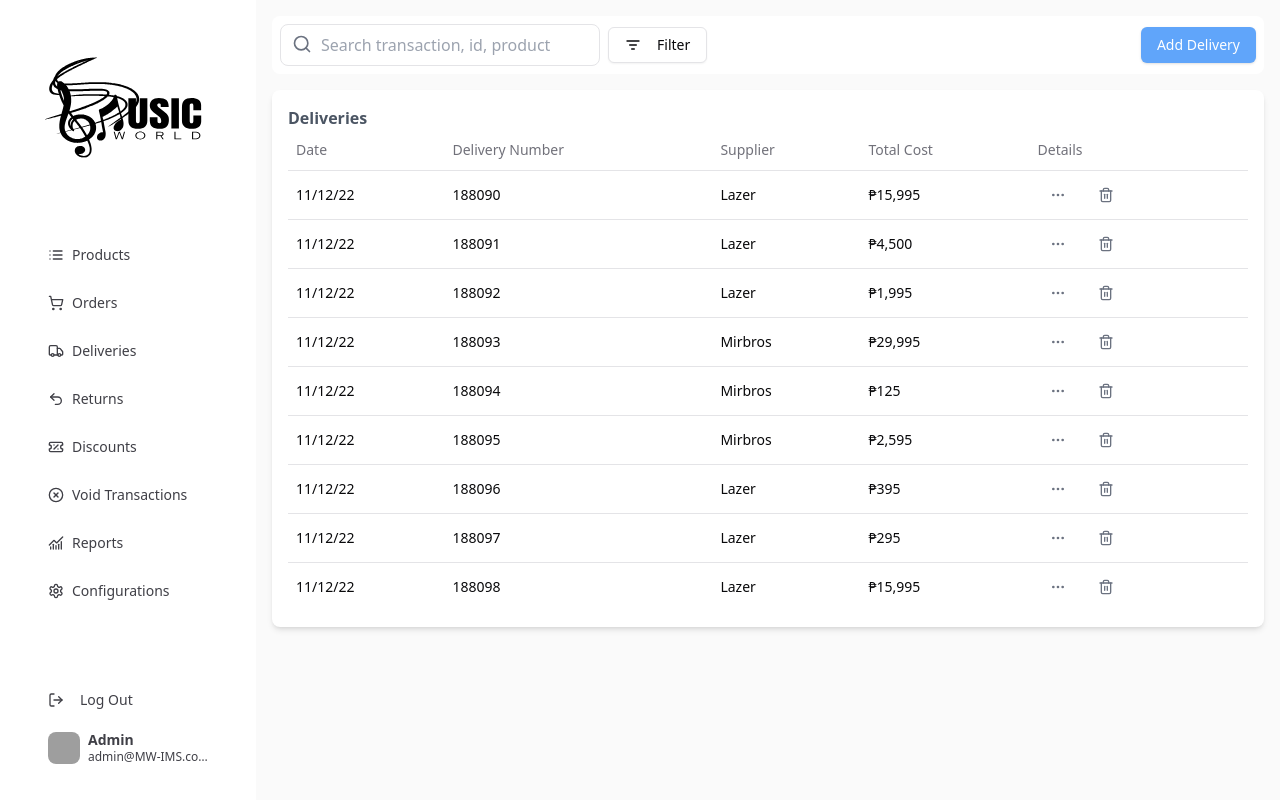
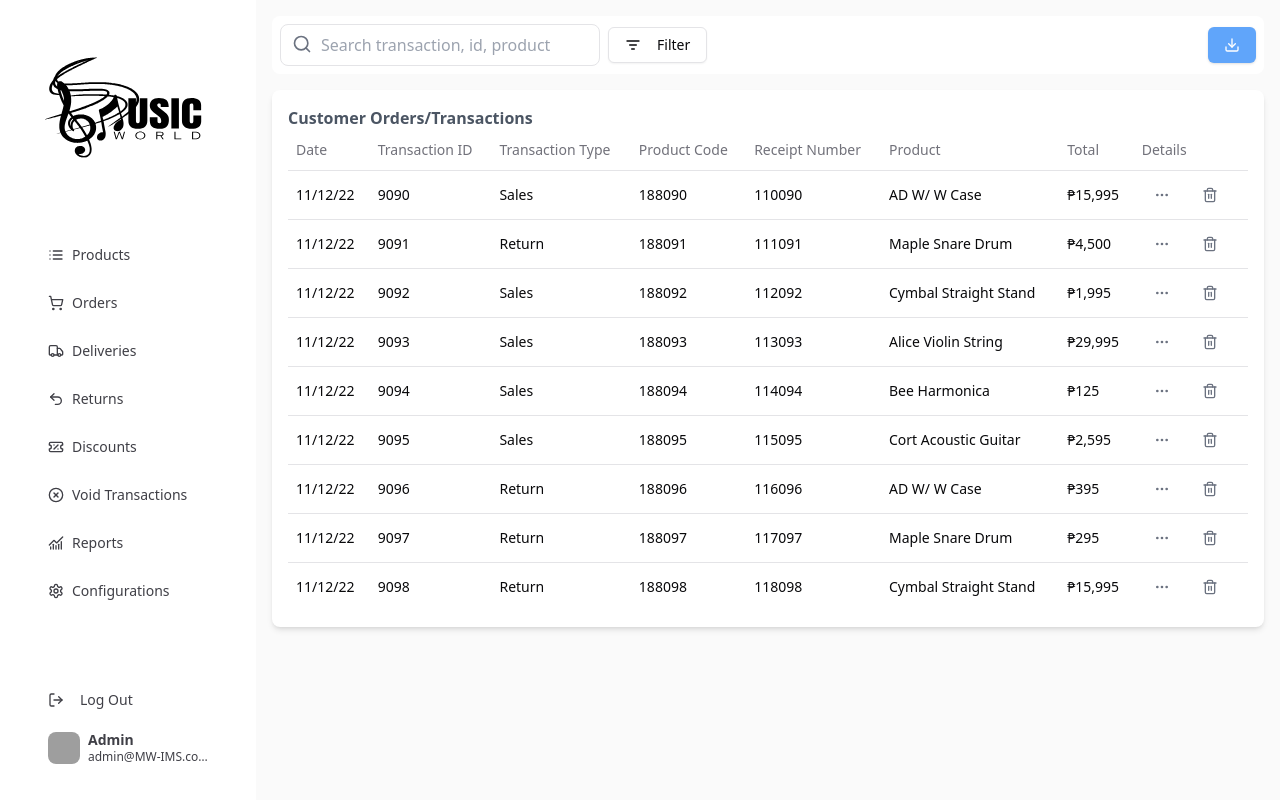
Before and after one commit to huhnnah/cmsc128, a Next.js app: page /admin/orders in a window 1280 px wide. Built offline with nearby package versions, Linux system fonts and the light colour scheme; grey boxes are pictures that could not be loaded.

Commit message:
minor adjustments on delivery table and fixed mapping in orders page

```diff
--- a/src/app/admin/deliveries/page.js
+++ b/src/app/admin/deliveries/page.js
@@ -19,13 +19,13 @@ import { useState } from "react";
 const delivery = [
   { dateAdded: "11/12/22", deliveryNum: "188090", supplier: "Lazer", totalCost: "₱15,995" },
   { dateAdded: "11/12/22", deliveryNum: "188091", supplier: "Lazer", totalCost: "₱4,500" },
-  { dateAdded: "11/12/22", deliveryNum: "188092", supplier: "Lazer", totalCost: "₱2,395" },
-  { dateAdded: "11/12/22", deliveryNum: "188093", supplier: "Lazer", totalCost: "₱395"  },
+  { dateAdded: "11/12/22", deliveryNum: "188092", supplier: "Lazer", totalCost: "₱1,995" },
+  { dateAdded: "11/12/22", deliveryNum: "188093", supplier: "Mirbros", totalCost: "₱29,995"  },
+  { dateAdded: "11/12/22", deliveryNum: "188094", supplier: "Mirbros", totalCost: "₱125" },
+  { dateAdded: "11/12/22", deliveryNum: "188095", supplier: "Mirbros", totalCost: "₱2,595" },
+  { dateAdded: "11/12/22", deliveryNum: "188096", supplier: "Lazer", totalCost: "₱395" },
   { dateAdded: "11/12/22", deliveryNum: "188097", supplier: "Lazer", totalCost: "₱295" },
   { dateAdded: "11/12/22", deliveryNum: "188098", supplier: "Lazer", totalCost: "₱15,995" },
-  { dateAdded: "11/12/22", deliveryNum: "188193", supplier: "Lazer", totalCost: "₱15,995" },
-  { dateAdded: "11/12/22", deliveryNum: "188096", supplier: "Lazer", totalCost: "₱4,500" },
-  { dateAdded: "11/12/22", deliveryNum: "188197", supplier: "Lazer", totalCost: "₱2,395" },
 ];
 
 export default function DeliveriesPage() {
--- a/src/app/admin/orders/page.js
+++ b/src/app/admin/orders/page.js
@@ -11,24 +11,52 @@ import {
 import { Button } from "@/components/ui/button";
 import { Input } from "@/components/ui/input";
 import { Dialog, DialogTrigger, DialogContent, DialogHeader, DialogTitle, DialogClose, } from "@/components/ui/dialog";
-import { Select, SelectTrigger, SelectContent, SelectItem } from "@/components/ui/select";
-import { Search, ListFilter, Trash2, Ellipsis } from "lucide-react";
+//import { Select, SelectTrigger, SelectContent, SelectItem } from "@/components/ui/select";
+import { Search, ListFilter, Download, Trash2, Ellipsis } from "lucide-react";
 import { useState } from "react";
 
-// sample data
-const delivery = [
-  { dateAdded: "11/12/22", deliveryNum: "188090", supplier: "Lazer", totalCost: "₱15,995" },
-  { dateAdded: "11/12/22", deliveryNum: "188091", supplier: "Lazer", totalCost: "₱4,500" },
-  { dateAdded: "11/12/22", deliveryNum: "188092", supplier: "Lazer", totalCost: "₱1,995" },
-  { dateAdded: "11/12/22", deliveryNum: "188093", supplier: "Mirbros", totalCost: "₱29,995"  },
-  { dateAdded: "11/12/22", deliveryNum: "188094", supplier: "Mirbros", totalCost: "₱125" },
-  { dateAdded: "11/12/22", deliveryNum: "188095", supplier: "Mirbros", totalCost: "₱2,595" },
-  { dateAdded: "11/12/22", deliveryNum: "188096", supplier: "Lazer", totalCost: "₱395" },
-  { dateAdded: "11/12/22", deliveryNum: "188097", supplier: "Lazer", totalCost: "₱295" },
-  { dateAdded: "11/12/22", deliveryNum: "188098", supplier: "Lazer", totalCost: "₱15,995" },
+//Not fetching from an API yet, so data is currently static
+
+// sample product data
+const products = [
+  { productCode: "188090", brand: "Cort", category: "Guitar", quantity: 2 },
+  { productCode: "188091", brand: "Lazer", category: "Drum", quantity: 1 },
+  { productCode: "188092", brand: "Lazer", category: "Drum", quantity: 3 },
+  { productCode: "188093", brand: "Alice", category: "Violin String", quantity: 0 },
+  { productCode: "188094", brand: "Bee", category: "Harmonica", quantity: 0 },
+  { productCode: "188095", brand: "Cort", category: "Guitar", quantity: 2 },
+  { productCode: "188096", brand: "Cort", category: "Guitar", quantity: 2 },
+  { productCode: "188097", brand: "Lazer", category: "Drum", quantity: 1 },
+  { productCode: "188098", brand: "Lazer", category: "Drum", quantity: 3 },
 ];
 
-export default function DeliveriesPage() {
+// sample deliveries data
+const delivery = [
+  { deliveryNum: "188090", supplier: "Lazer" },
+  { deliveryNum: "188091", supplier: "Lazer" },
+  { deliveryNum: "188092", supplier: "Lazer" },
+  { deliveryNum: "188093", supplier: "Mirbros" },
+  { deliveryNum: "188094", supplier: "Mirbros" },
+  { deliveryNum: "188095", supplier: "Mirbros" },
+  { deliveryNum: "188096", supplier: "Lazer" },
+  { deliveryNum: "188097", supplier: "Lazer" },
+  { deliveryNum: "188098", supplier: "Lazer" },
+];
+
+// sample transaction data
+const transactions = [
+  { dateAdded: "11/12/22", transactionID: "9090", transactionType: "Sales", productCode: "188090", receiptNum: "110090", product: "AD W/ W Case", totalPrice: "₱15,995" },
+  { dateAdded: "11/12/22", transactionID: "9091", transactionType: "Return", productCode: "188091", receiptNum: "111091",  product: "Maple Snare Drum", totalPrice: "₱4,500" },
+  { dateAdded: "11/12/22", transactionID: "9092", transactionType: "Sales", productCode: "188092", receiptNum: "112092",  product: "Cymbal Straight Stand", totalPrice: "₱1,995" },
+  { dateAdded: "11/12/22", transactionID: "9093", transactionType: "Sales", productCode: "188093", receiptNum: "113093",  product: "Alice Violin String", totalPrice: "₱29,995"  },
+  { dateAdded: "11/12/22", transactionID: "9094", transactionType: "Sales", productCode: "188094", receiptNum: "114094",  product: "Bee Harmonica", totalPrice: "₱125" },
+  { dateAdded: "11/12/22", transactionID: "9095", transactionType: "Sales", productCode: "188095", receiptNum: "115095",  product: "Cort Acoustic Guitar", totalPrice: "₱2,595" },
+  { dateAdded: "11/12/22", transactionID: "9096", transactionType: "Return", productCode: "188096", receiptNum: "116096",  product: "AD W/ W Case", totalPrice: "₱395" },
+  { dateAdded: "11/12/22", transactionID: "9097", transactionType: "Return", productCode: "188097", receiptNum: "117097",  product: "Maple Snare Drum", totalPrice: "₱295" },
+  { dateAdded: "11/12/22", transactionID: "9098", transactionType: "Return", productCode: "188098", receiptNum: "118098",  product: "Cymbal Straight Stand", totalPrice: "₱15,995" },
+];
+
+export default function OrdersPage() {
   return (
     <SidebarProvider>
       <div className="flex h-screen w-screen">
@@ -52,28 +80,39 @@ export default function DeliveriesPage() {
               </Button>
             </div>
             <div className="flex space-x-2">
-              <Button className="bg-blue-400 text-white">Add Delivery</Button>
+            <Button className="bg-blue-400 text-white">
+                <Download className="w-4 h-4"/>
+              </Button>
             </div>
           </div>
           <div className="p-4 bg-white shadow-md rounded-lg flex flex-col overflow-auto w-full">
-          <h1 className="text-gray-600 font-bold">Deliveries</h1>
+          <h1 className="text-gray-600 font-bold">Customer Orders/Transactions</h1>
             <Table>
               <TableHeader>
                 <TableRow>
                   <TableHead>Date</TableHead>
-                  <TableHead>Delivery Number</TableHead>
-                  <TableHead>Supplier</TableHead>
-                  <TableHead>Total Cost</TableHead>
+                  <TableHead>Transaction ID</TableHead>
+                  <TableHead>Transaction Type</TableHead>
+                  <TableHead>Product Code</TableHead>
+                  <TableHead>Receipt Number</TableHead>
+                  <TableHead>Product</TableHead>
+                  <TableHead>Total</TableHead>
                   <TableHead>Details</TableHead>
                 </TableRow>
               </TableHeader>
               <TableBody>
-                {delivery.map((d) => (
-                  <TableRow key={d.deliveryNum}>
-                    <TableCell>{d.dateAdded}</TableCell>
-                    <TableCell>{d.deliveryNum}</TableCell>
-                    <TableCell>{d.supplier}</TableCell>
-                    <TableCell>{d.totalCost}</TableCell>
+              {transactions.map((transaction) => {
+                  const product = products.find((p) => p.productCode === transaction.productCode) || {};
+                  const deliveries = delivery.find((d) => d.deliveryNum === transaction.productCode) || {};
+                  return (
+                  <TableRow key={transaction.transactionID}>
+                    <TableCell>{transaction.dateAdded}</TableCell>
+                    <TableCell>{transaction.transactionID}</TableCell>
+                    <TableCell>{transaction.transactionType}</TableCell>
+                    <TableCell>{transaction.productCode}</TableCell>
+                    <TableCell>{transaction.receiptNum}</TableCell>
+                    <TableCell>{transaction.product}</TableCell>
+                    <TableCell>{transaction.totalPrice}</TableCell>
                     <TableCell className="flex space-x-2">
                       <Dialog>
                         <DialogTrigger asChild>
@@ -82,43 +121,40 @@ export default function DeliveriesPage() {
                           </Button>
                         </DialogTrigger>
                         <DialogContent className="max-w-3xl p-6">
-                          <DialogHeader>
-                            <DialogTitle>Delivery Details</DialogTitle>
+                        <DialogHeader>
+                            <DialogTitle>Transaction Details</DialogTitle>
                             <DialogClose />
                           </DialogHeader>
-                          <div className="grid grid-cols-2 gap-4">
-                            <div>
-                              <label className="text-sm font-medium">Date of Delivery</label>
-                              <Input type="date" defaultValue={d.dateAdded} />
-                            </div>
-                            <div>
-                              <label className="text-sm font-medium">Delivery Number</label>
-                              <Input value={d.deliveryNum} disabled />
-                            </div>
-                          </div>
-                          <div className="grid grid-cols-2 gap-4 mt-4">
-                            <div>
-                              <label className="text-sm font-medium">Total Cost</label>
-                              <Input type="text" defaultValue={d.totalCost} />
-                            </div>
-                            <div>
-                              <label className="text-sm font-medium">Supplier</label>
-                              <Select>
-                                <SelectTrigger>{d.supplier}</SelectTrigger>
-                                <SelectContent>
-                                  <SelectItem value="Lazer">Lazer</SelectItem>
-                                  <SelectItem value="Yamaha">Yamaha</SelectItem>
-                                  <SelectItem value="Cort">Cort</SelectItem>
-                                </SelectContent>
-                              </Select>
-                            </div>
-                          </div>
-                          <div className="flex justify-end mt-4">
-                            <DialogClose asChild>
-                              <Button variant="outline">Cancel</Button>
-                            </DialogClose>
-                            <Button className="bg-blue-500 text-white">Save</Button>
-                          </div>
+                          {products && deliveries ? (
+                          <Table>
+                            <TableHeader>
+                              <TableRow>
+                                <TableHead>Date</TableHead>
+                                <TableHead>Product Code</TableHead>
+                                <TableHead>Supplier</TableHead>
+                                <TableHead>Brand</TableHead>
+                                <TableHead>Category</TableHead>
+                                <TableHead>Product</TableHead>
+                                <TableHead>Quantity</TableHead>
+                                <TableHead>Total</TableHead>
+                              </TableRow>
+                            </TableHeader>
+                            <TableBody>
+                              <TableRow>
+                                <TableCell>{transaction.dateAdded}</TableCell>
+                                <TableCell>{transaction.productCode}</TableCell>
+                                <TableCell>{deliveries.supplier}</TableCell>
+                                <TableCell>{product.brand}</TableCell>
+                                <TableCell>{product.category}</TableCell>
+                                <TableCell>{transaction.product}</TableCell>
+                                <TableCell>{product.quantity}</TableCell>
+                                <TableCell>{transaction.totalPrice}</TableCell>
+                              </TableRow>
+                            </TableBody>
+                          </Table>
+                          ) : (
+                            <p className="text-gray-500">Product details not found.</p>
+                          )}
                         </DialogContent>
                       </Dialog>
                       <Button variant="ghost" size="sm" className="text-gray-500 hover:text-red-600">
@@ -126,7 +162,8 @@ export default function DeliveriesPage() {
                       </Button>
                     </TableCell>
                   </TableRow>
-                ))}
+                  );
+                })}
               </TableBody>
             </Table>
           </div>
```
